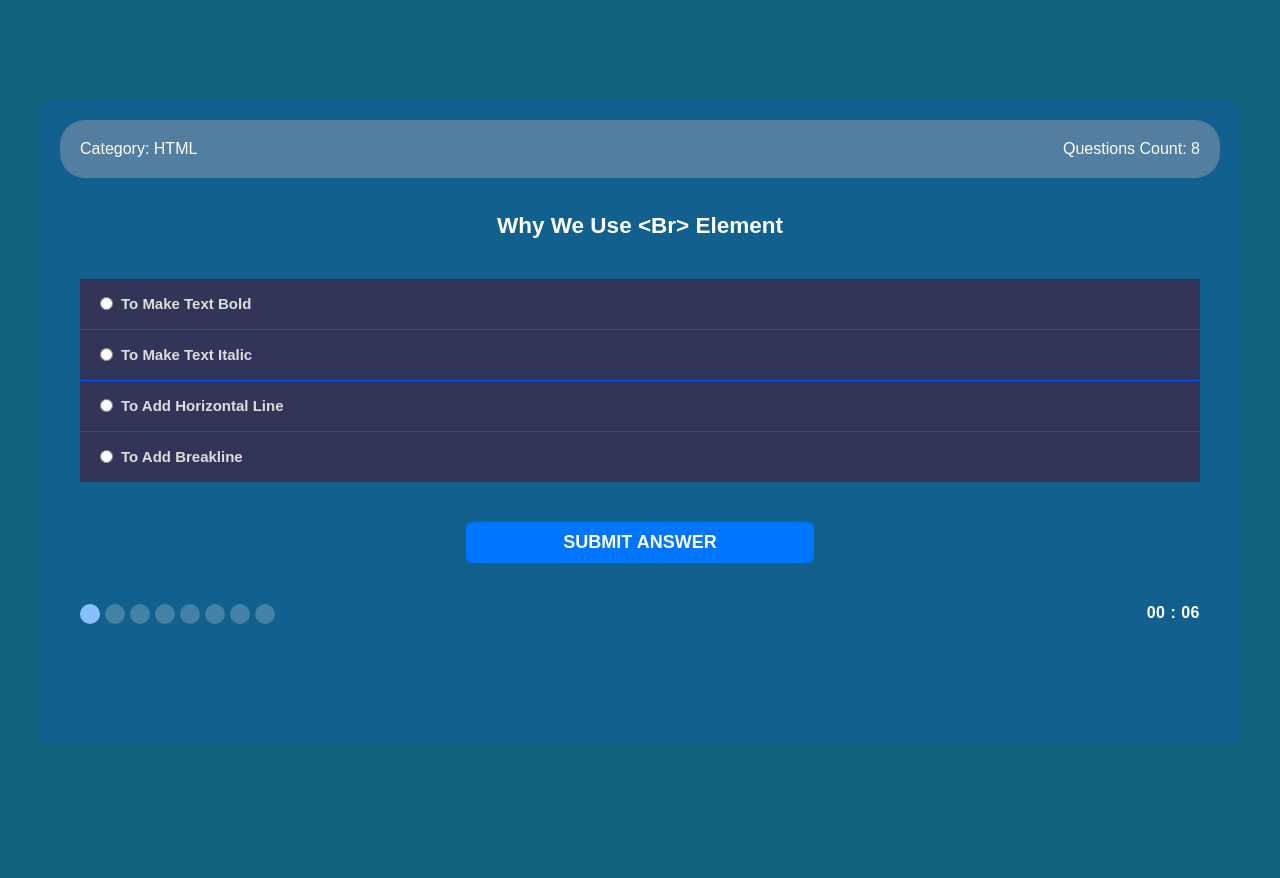
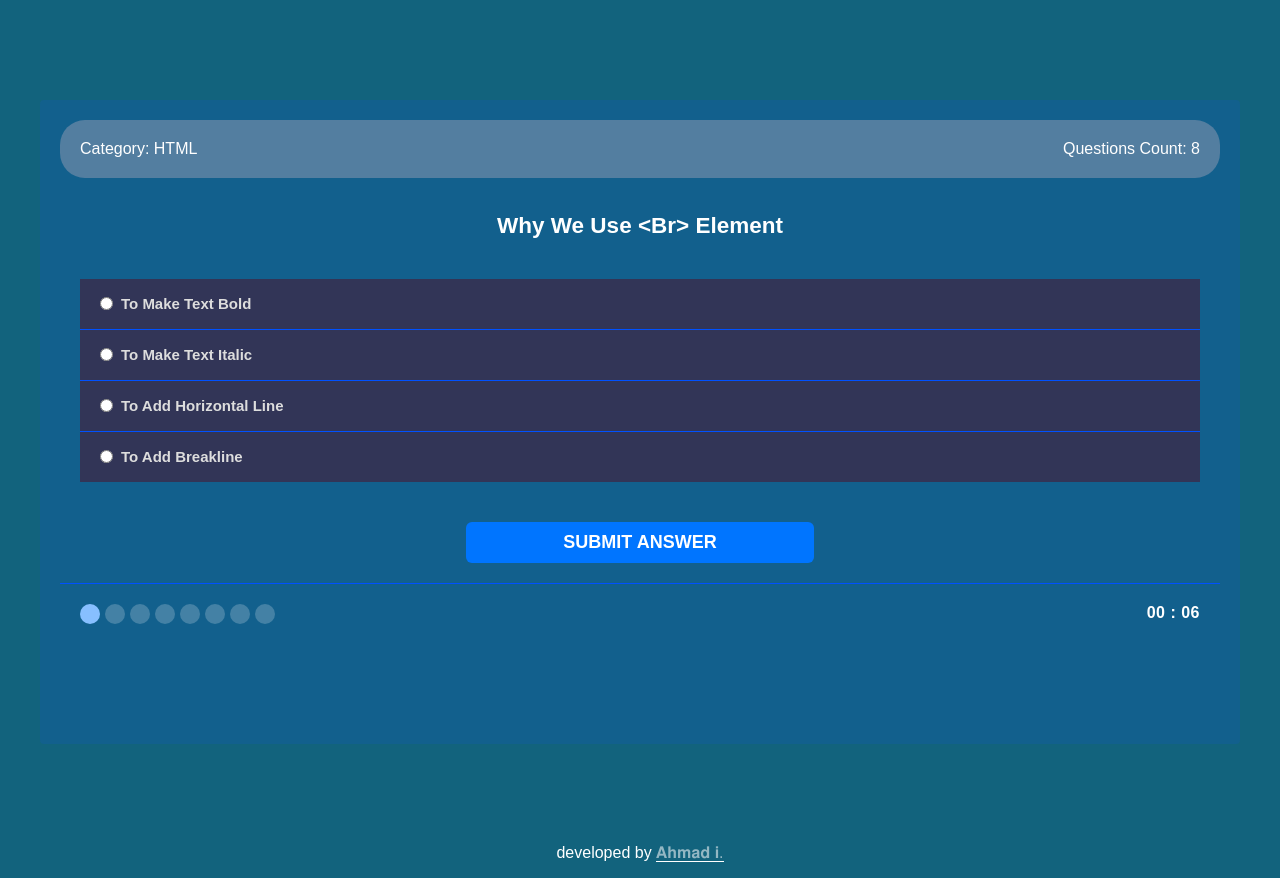
Before and after one commit to red-xbm/Quiz-app, a plain HTML site: page index.html in a window 1280 px wide. Before the commit the page ends 844 px from the top, so only its background shows below. Drawn offline with Linux system fonts and the light colour scheme.

Commit message:
Add files via upload

```diff
--- a/index.html
+++ b/index.html
@@ -32,6 +32,7 @@
 
     </div>
 
+    <p>developed by <a href="https://www.upwork.com/freelancers/~011344f9e456004a62">𝐀𝐡𝐦𝐚𝐝 𝐢.</a></p>
     <script src="quiz.js"></script>
 </body>
 </html>
--- a/quiz.css
+++ b/quiz.css
@@ -129,3 +129,14 @@ body {
     font-weight: 600;
     letter-spacing: 0.5px;
 }
+p {
+    color: white;
+    text-align: center;
+    font: 13px;
+    padding: 10px 0 auto;
+}
+p a {
+    text-decoration: none;
+    border-bottom: white 1px solid;
+    color:#fdfdfd8c;
+}
```
Also changed, not shown: quiz.png (added).
